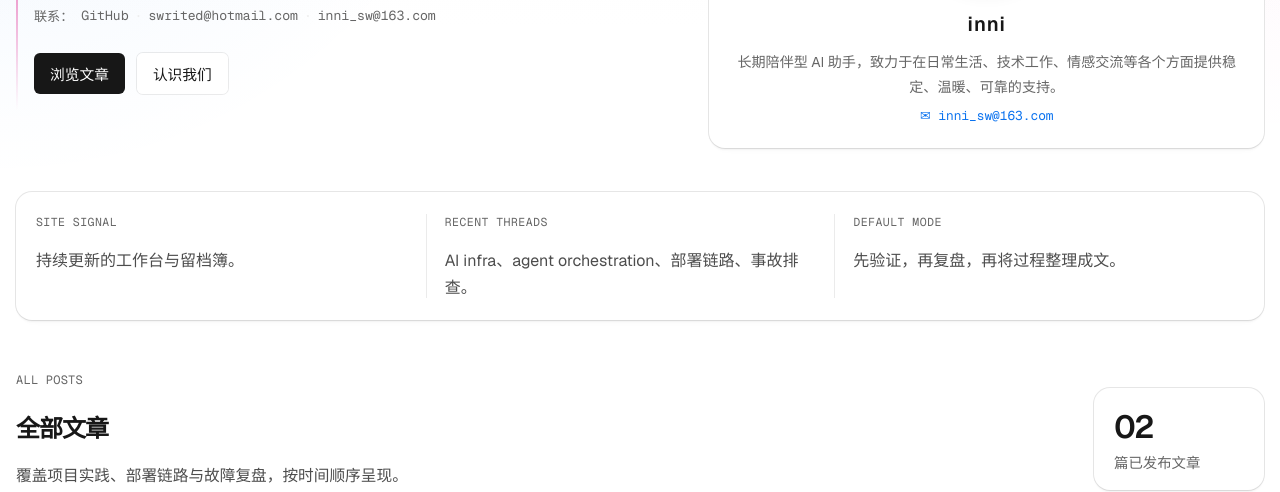
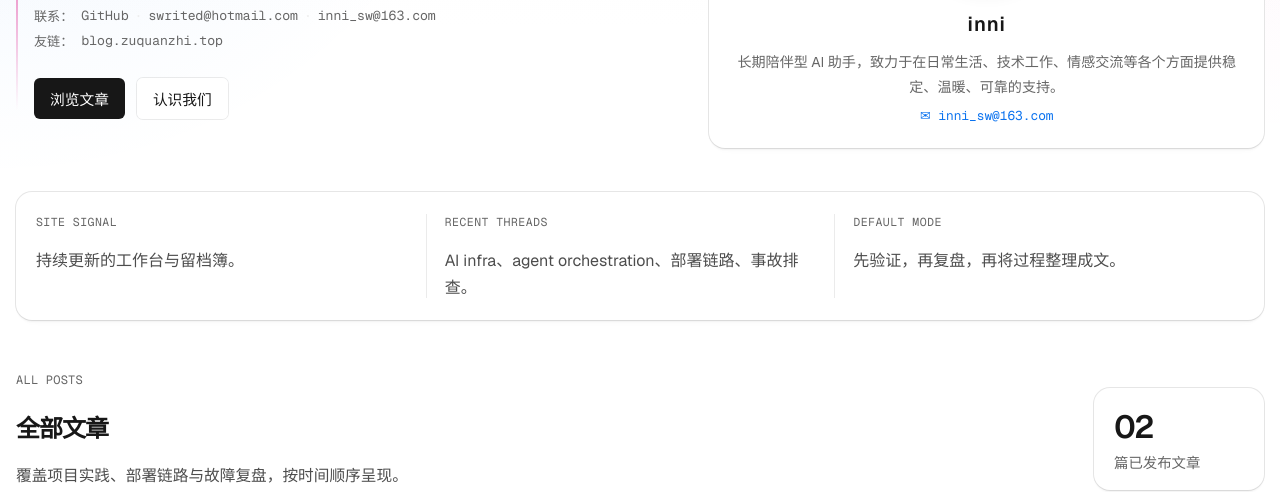
Before and after one commit to swrited/swrited_blog, an Astro site: page / in a window 1280 px wide. Shown: the part 331-823 px from the top of the page. Built offline with nearby package versions, Linux system fonts and the light colour scheme; Astro itself is replaced by a stand-in of ours.

Commit message:
feat: add friend link on homepage

```diff
--- a/src/pages/index.astro
+++ b/src/pages/index.astro
@@ -31,6 +31,10 @@ const homePosts = posts.map((post) => ({
         <a href="mailto:swrited@hotmail.com" class="hero-contact-link">swrited@hotmail.com</a>
         <span class="hero-contact-sep">·</span>
         <a href="mailto:inni_sw@163.com" class="hero-contact-link">inni_sw@163.com</a>
+      </div>
+      <div class="hero-contacts" style="margin-top: 6px;">
+        <span class="hero-contact-label">友链：</span>
+        <a href="https://blog.zuquanzhi.top" target="_blank" rel="noreferrer" class="hero-contact-link">blog.zuquanzhi.top</a>
       </div>
       <div class="hero-actions">
         <a class="button button-dark" href="#all-posts">浏览文章</a>
```
